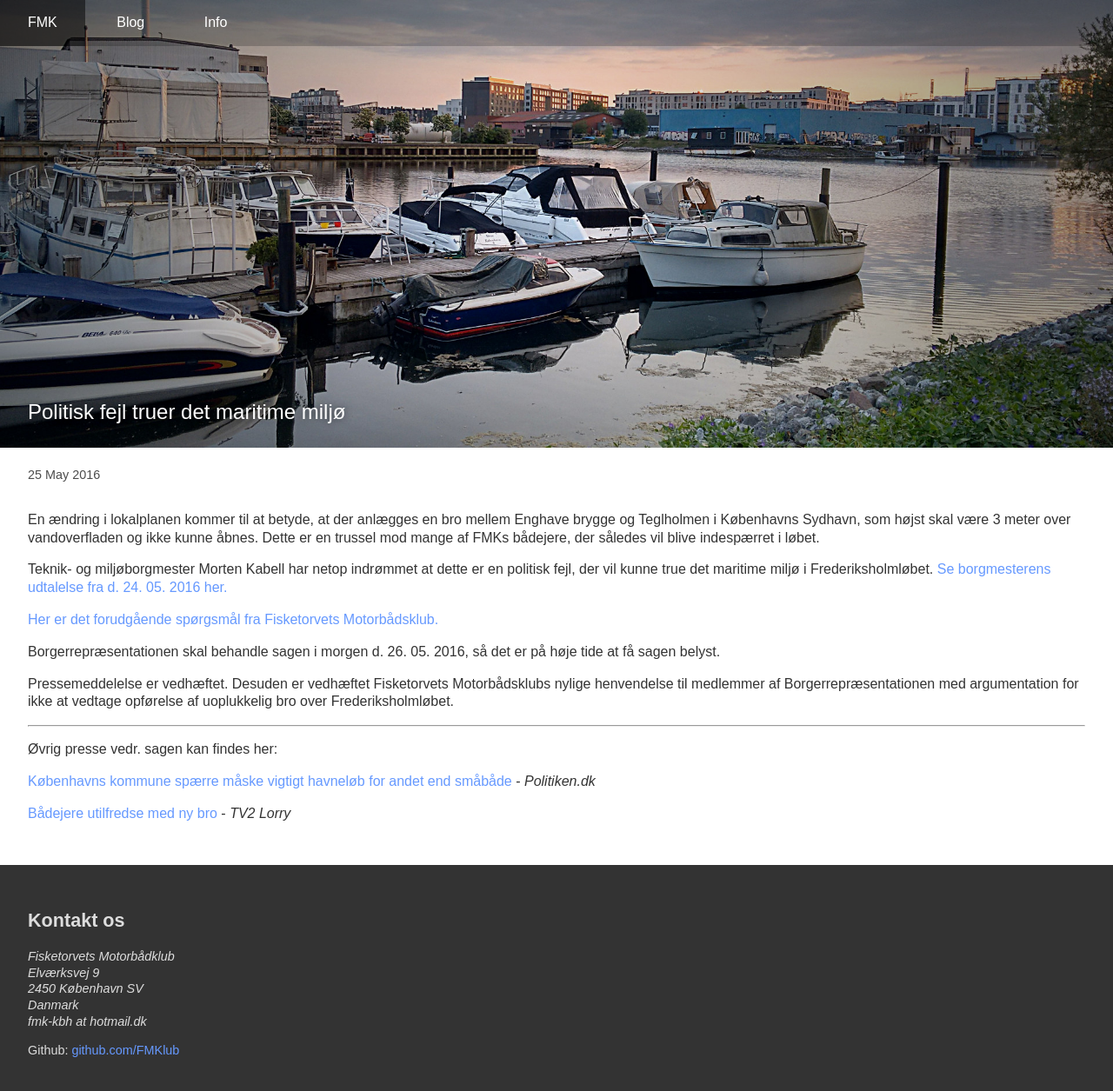
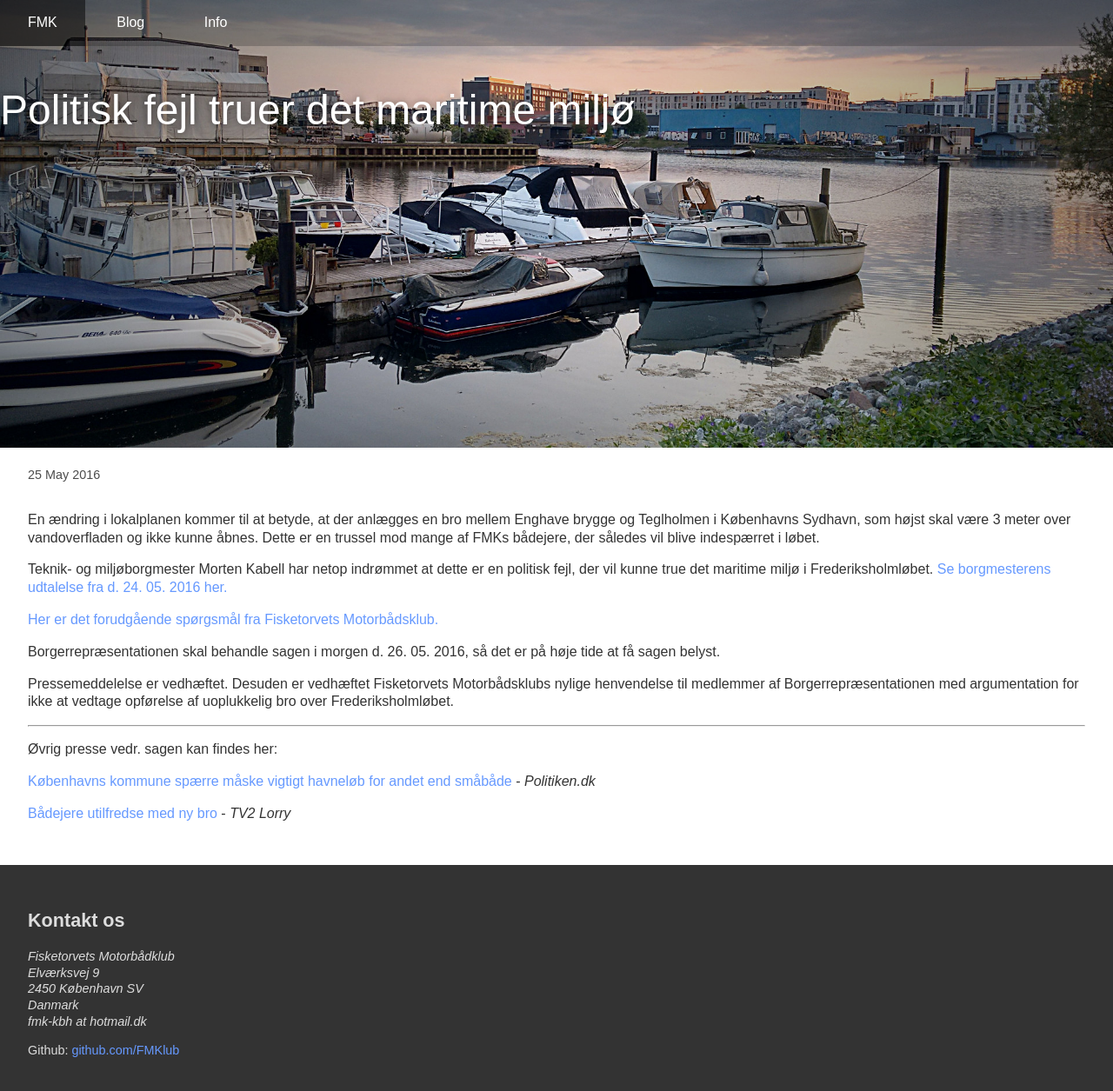
Before and after one commit to fisketorvetsmotorbaadklub/fisketorvetsmotorbaadklub.github.io, a Jekyll site: the page built from index.html, in a window 1280 px wide and 1264 px high. Shown: the top 1255 px of the window at 87% size. Built offline with Jekyll 4.4.1, drawn with Linux system fonts in a browser that asks for light colours.

Commit message:
Update main.css

```diff
--- a/css/main.css
+++ b/css/main.css
@@ -84,3 +84,14 @@ footer {
   margin: 0;
   padding: 1rem 0;
 }
+
+@media screen and (min-width: 45em) {
+
+    .nice-header--title {
+        margin: 6rem auto;
+        font-size: 3em;
+        left: auto;
+        bottom: auto;
+    }
+
+}
```
